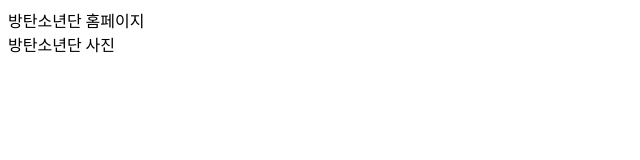
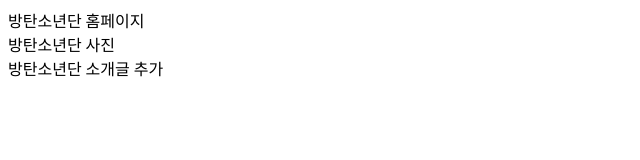
Before and after one commit to mr-cle/BTS_project, a plain HTML site: page index.html in a window 1280 px wide. Shown: the whole page, without its empty margins (0-640 px from the left). Drawn offline with Linux system fonts and the light colour scheme.

Commit message:
소개글 추가

```diff
--- a/index.html
+++ b/index.html
@@ -2,4 +2,5 @@
 	<title>방탄소년단</title>
 	<hl>방탄소년단 홈페이지</hl>
 	<div>방탄소년단 사진</div>
+	<body>방탄소년단 소개글 추가</body>
 </html>
```
